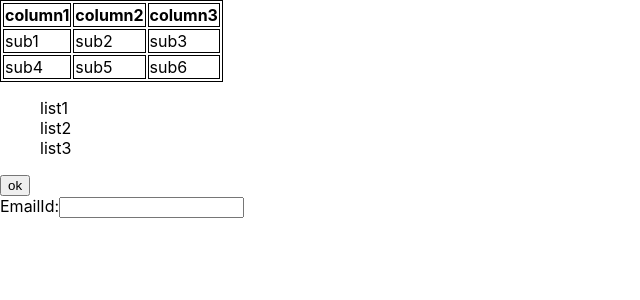
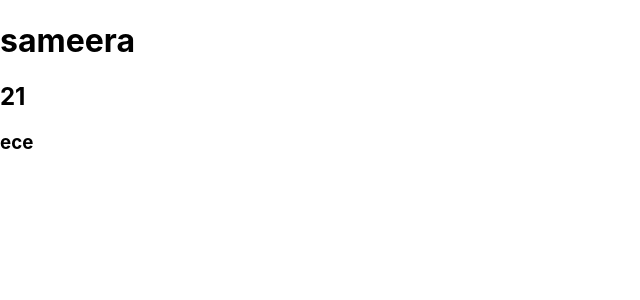
Before and after one commit to SameeraShaik01/ReactApp, a React (Create React App) app: page / in a window 1280 px wide. Shown: the top 300 px of the page, without its empty margins (0-640 px from the left). Built offline with nearby package versions, Linux system fonts and the light colour scheme.

Commit message:
BuildComponent

```diff
--- a/src/App.js
+++ b/src/App.js
@@ -24,13 +24,21 @@ import './App.css';
 // }
 
 // export default App;
-import Myfisrtapp from  './build-component/build_component';
-function Importing()
+// import Myfisrtapp from  './build-component/build_component';
+// function Importing()
+// {
+//   return(<Myfisrtapp/>)
+// }
+// export default Importing;
+// //testing
+// //testing2
+// //testing3
+// //testing4
+import { BuildComponent2 } from './buildcomponent2/buildcomponent2';
+function ImportBC2()
 {
-  return(<Myfisrtapp/>)
+  return(
+    <BuildComponent2/>
+  )
 }
-export default Importing;
-//testing
-//testing2
-//testing3
-//testing4
+export default ImportBC2
--- /dev/null
+++ b/src/buildcomponent2/buildcomponent2.js
@@ -0,0 +1,15 @@
+
+
+
+
+export const BuildComponent2=()=>
+{
+    const obj={name:"sameera",age:21,branch:"ece",yearofpassing:2023};
+    return(
+         <div>
+        <h1>{obj.name}</h1>
+        <h2>{obj.age}</h2>
+        <h3>{obj.branch}</h3>
+        </div>
+    )
+}
```
